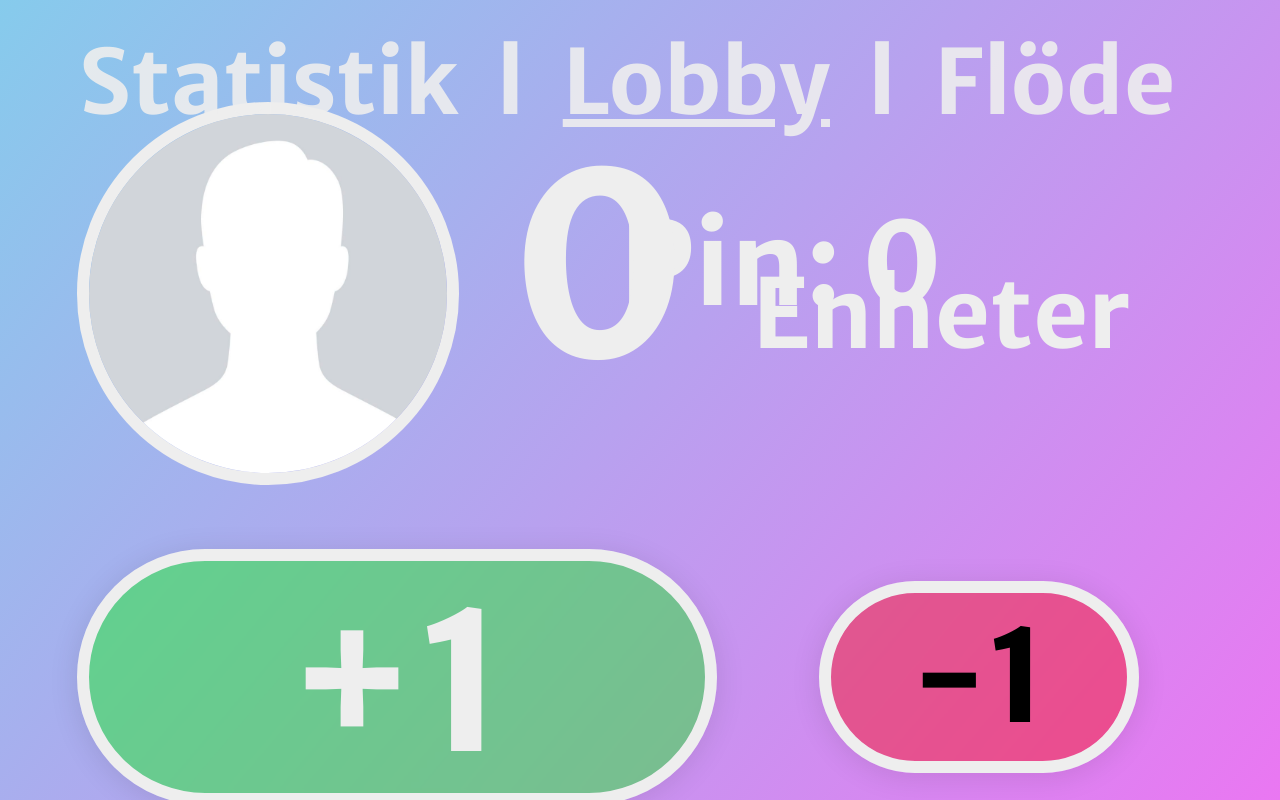
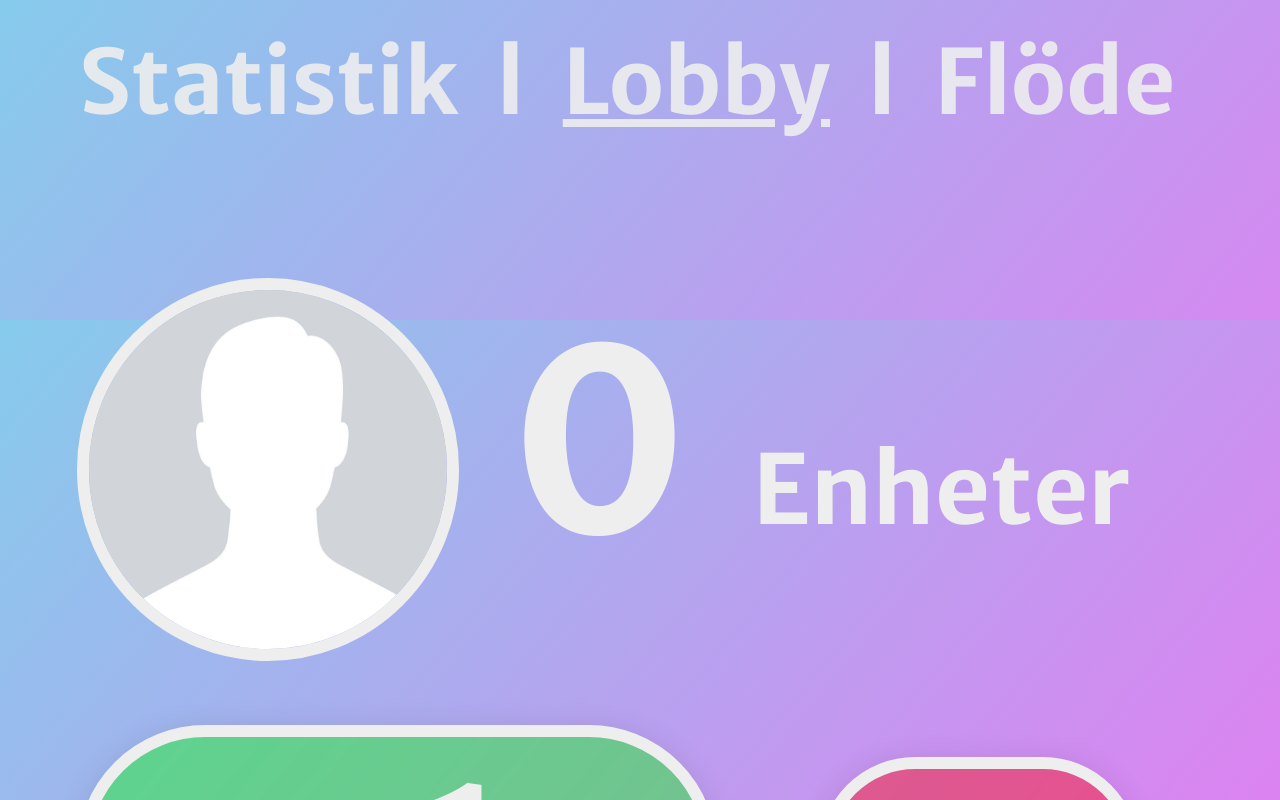
Before and after one commit to albintillas/flakdagsappen, a React (Create React App) app: page /lobby in a window 1280 px wide. Shown: the top 800 px of the page. Built offline with nearby package versions, Linux system fonts and the light colour scheme; no server answers.

Commit message:
Ändrade Pin:xxxx i lobbyPage

```diff
--- a/src/App.css
+++ b/src/App.css
@@ -267,7 +267,6 @@ a:visited {
   font-family: 'Merriweather Sans';
   color: #EEEEEE;
   font-size: 9vw;
-  margin-left: 22vw;
   margin-top: 15vw;
 
 }
@@ -276,7 +275,7 @@ a:visited {
 
   background: transparent;
   display: flex;
-  margin-top: 5vw;
+  margin-top: 25vw;
   margin-bottom: 5vw;
 }
 
--- a/src/pages/LobbyPage.js
+++ b/src/pages/LobbyPage.js
@@ -164,9 +164,7 @@ function LobbyPage() {
     return (
         <div class = 'main' onTouchStart={onTouchStart} onTouchMove={onTouchMove} onTouchEnd={onTouchEnd}>
             <Header onpage={2} />
-            <div id='inLobbyPin'>
-                <p id='inLobbyPinText'>Pin: {pin}</p>
-            </div>
+
             <div className="PFPandUnitsDisplay">
 
                     <img src={testimage} id='lobbyImage'></img>
@@ -185,8 +183,8 @@ function LobbyPage() {
                 </div>
             </div>
 
-            <div className="tableHeader">Lobby:
-                {players.length} Spelare, {unitsTotal} Enheter
+            <div className="tableHeader">
+                Lobby: {players.length} Spelare, {unitsTotal} Enheter
             </div>
 
             <div id='divUsers'>
@@ -217,6 +215,9 @@ function LobbyPage() {
 
             </table>
             </div>
+            <div id='inLobbyPin'>
+                <p id='inLobbyPinText'>Pin: {pin}</p>
+            </div>
         </div>
     );
 }
```
